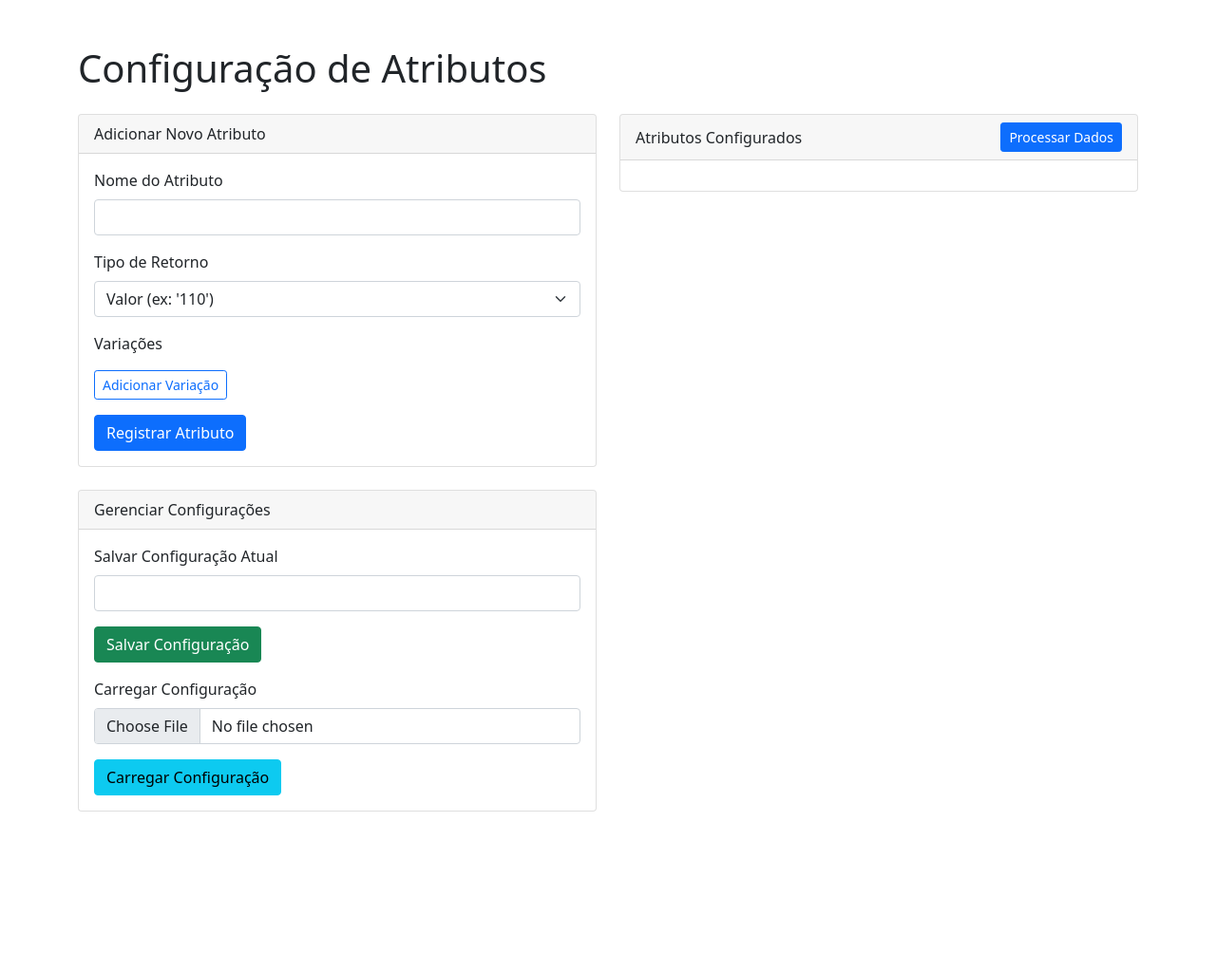
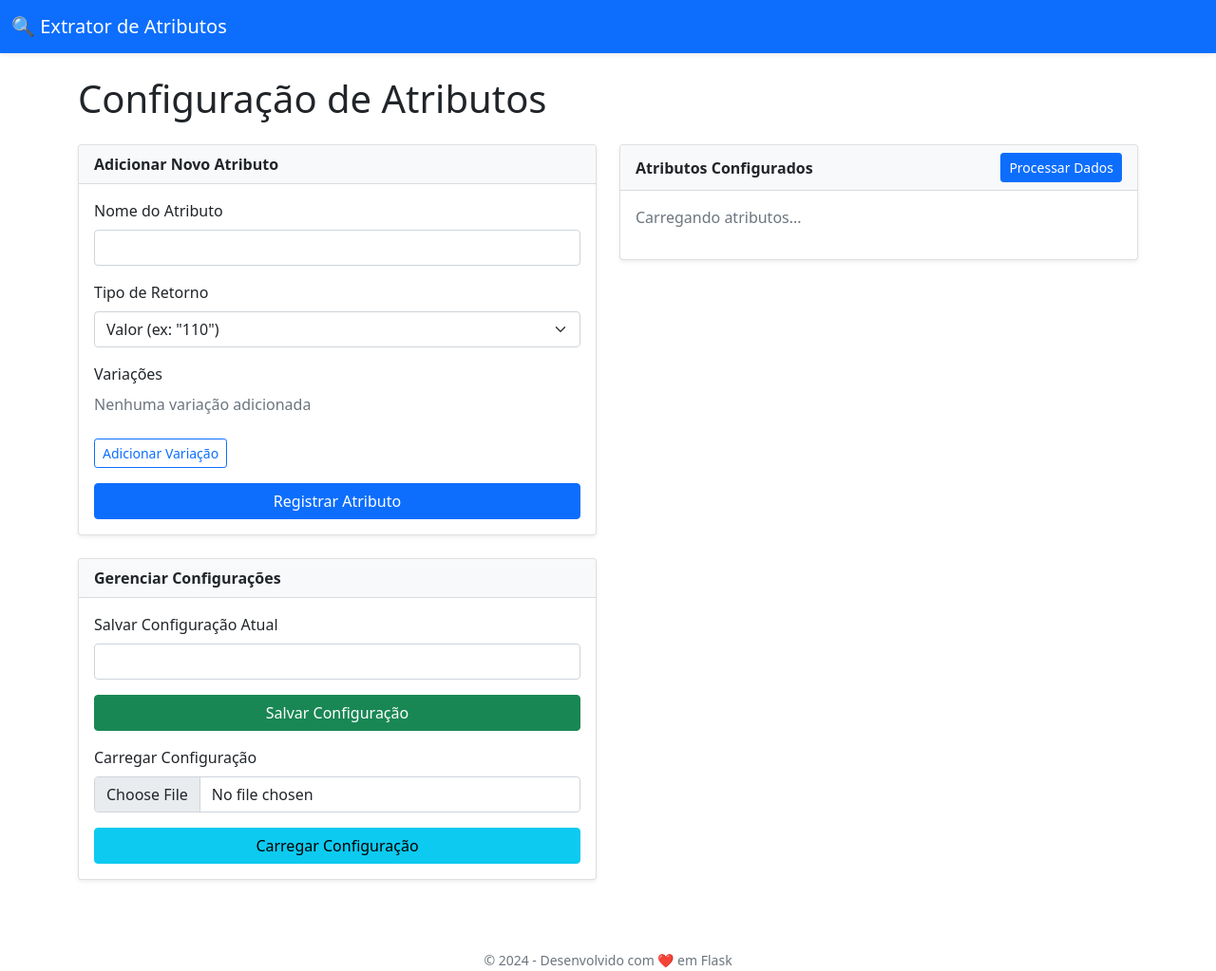
Before and after one commit to Douglasprojetospro/extrator-atributos-web, a Python web app: template templates/configuracao.html in a window 1280 px wide. Shown: the whole page at 95% size. Before the commit the page ends 855 px from the top, so only its background shows below. Run offline with Jinja, Linux system fonts and the light colour scheme; the template is opened without the code that fills it, so the values that code supplies are empty.

Commit message:
Update configuracao.html

```diff
--- a/templates/configuracao.html
+++ b/templates/configuracao.html
@@ -1,33 +1,51 @@
-<!DOCTYPE html>
-<html lang="pt-BR">
-<head>
-    <meta charset="UTF-8">
-    <meta name="viewport" content="width=device-width, initial-scale=1.0">
-    <title>Configuração de Atributos</title>
-    <link href="https://cdn.jsdelivr.net/npm/bootstrap@5.1.3/dist/css/bootstrap.min.css" rel="stylesheet">
+{% extends "base.html" %}
+
+{% block title %}Configuração de Atributos{% endblock %}
+
+{% block styles %}
+{{ super() }}
 <style>
-        .variation-item { border: 1px solid #ddd; padding: 10px; margin-bottom: 10px; border-radius: 5px; }
-        .patterns-list { margin-top: 5px; }
-        .pattern-tag { display: inline-block; background: #e9ecef; padding: 2px 5px; margin: 2px; border-radius: 3px; }
+    .variation-item {
+        border: 1px solid #ddd;
+        padding: 10px;
+        margin-bottom: 10px;
+        border-radius: 5px;
+    }
+
+    .patterns-list {
+        margin-top: 5px;
+    }
+
+    .pattern-tag {
+        display: inline-block;
+        background: #e9ecef;
+        padding: 2px 6px;
+        margin: 2px;
+        border-radius: 3px;
+        font-size: 0.875rem;
+    }
 </style>
-</head>
-<body>
-    <div class="container mt-5">
+{% endblock %}
+
+{% block content %}
 <h1 class="mb-4">Configuração de Atributos</h1>
 
 {% with messages = get_flashed_messages(with_categories=true) %}
     {% if messages %}
         {% for category, message in messages %}
-                    <div class="alert alert-{{ category }}">{{ message }}</div>
+            <div class="alert alert-{{ category }} alert-dismissible fade show" role="alert">
+                {{ message }}
+                <button type="button" class="btn-close" data-bs-dismiss="alert" aria-label="Close"></button>
+            </div>
         {% endfor %}
     {% endif %}
 {% endwith %}
 
 <div class="row">
     <div class="col-md-6">
-                <div class="card mb-4">
-                    <div class="card-header">
-                        Adicionar Novo Atributo
+        <div class="card mb-4 shadow-sm">
+            <div class="card-header bg-light">
+                <strong>Adicionar Novo Atributo</strong>
             </div>
             <div class="card-body">
                 <form id="form-atributo">
@@ -39,30 +57,28 @@
                     <div class="mb-3">
                         <label for="tipo-retorno" class="form-label">Tipo de Retorno</label>
                         <select class="form-select" id="tipo-retorno" required>
-                                    <option value="valor">Valor (ex: '110')</option>
-                                    <option value="texto">Texto Padrão (ex: '110V')</option>
-                                    <option value="completo">Descrição Completa (ex: 'Voltagem: 110V')</option>
+                            <option value="valor">Valor (ex: "110")</option>
+                            <option value="texto">Texto Padrão (ex: "110V")</option>
+                            <option value="completo">Descrição Completa (ex: "Voltagem: 110V")</option>
                         </select>
                     </div>
 
                     <div class="mb-3">
                         <label class="form-label">Variações</label>
                         <div id="variacoes-container">
-                                    <!-- Variações serão adicionadas aqui -->
+                            <p class="text-muted">Nenhuma variação adicionada</p>
                         </div>
-                                <button type="button" class="btn btn-sm btn-outline-primary mt-2" id="btn-add-variacao">
-                                    Adicionar Variação
-                                </button>
+                        <button type="button" class="btn btn-sm btn-outline-primary mt-2" id="btn-add-variacao">Adicionar Variação</button>
                     </div>
 
-                            <button type="submit" class="btn btn-primary">Registrar Atributo</button>
+                    <button type="submit" class="btn btn-primary w-100">Registrar Atributo</button>
                 </form>
             </div>
         </div>
 
-                <div class="card mb-4">
-                    <div class="card-header">
-                        Gerenciar Configurações
+        <div class="card mb-4 shadow-sm">
+            <div class="card-header bg-light">
+                <strong>Gerenciar Configurações</strong>
             </div>
             <div class="card-body">
                 <form action="/salvar-configuracao" method="POST" class="mb-3">
@@ -70,7 +86,7 @@
                         <label for="nome-config" class="form-label">Salvar Configuração Atual</label>
                         <input type="text" class="form-control" id="nome-config" name="nome_config" required>
                     </div>
-                            <button type="submit" class="btn btn-success">Salvar Configuração</button>
+                    <button type="submit" class="btn btn-success w-100">Salvar Configuração</button>
                 </form>
 
                 <form action="/carregar-configuracao" method="POST" enctype="multipart/form-data">
@@ -78,22 +94,21 @@
                         <label for="config-file" class="form-label">Carregar Configuração</label>
                         <input class="form-control" type="file" id="config-file" name="config_file" accept=".json" required>
                     </div>
-                            <button type="submit" class="btn btn-info">Carregar Configuração</button>
+                    <button type="submit" class="btn btn-info w-100">Carregar Configuração</button>
                 </form>
             </div>
         </div>
     </div>
 
     <div class="col-md-6">
-                <div class="card">
-                    <div class="card-header d-flex justify-content-between align-items-center">
-                        <span>Atributos Configurados</span>
+        <div class="card shadow-sm">
+            <div class="card-header d-flex justify-content-between align-items-center bg-light">
+                <span><strong>Atributos Configurados</strong></span>
                 <button class="btn btn-sm btn-primary" id="btn-processar">Processar Dados</button>
             </div>
             <div class="card-body">
                 <div id="atributos-lista">
-                            <!-- Atributos serão carregados aqui -->
-                        </div>
+                    <p class="text-muted">Carregando atributos...</p>
                 </div>
             </div>
         </div>
@@ -101,12 +116,12 @@
 </div>
 
 <!-- Modal para adicionar variação -->
-    <div class="modal fade" id="variacaoModal" tabindex="-1" aria-hidden="true">
+<div class="modal fade" id="variacaoModal" tabindex="-1" aria-labelledby="variacaoModalLabel" aria-hidden="true">
     <div class="modal-dialog">
-            <div class="modal-content">
+        <div class="modal-content shadow">
             <div class="modal-header">
-                    <h5 class="modal-title">Adicionar Variação</h5>
-                    <button type="button" class="btn-close" data-bs-dismiss="modal" aria-label="Close"></button>
+                <h5 class="modal-title" id="variacaoModalLabel">Adicionar Variação</h5>
+                <button type="button" class="btn-close" data-bs-dismiss="modal" aria-label="Fechar"></button>
             </div>
             <div class="modal-body">
                 <div class="mb-3">
@@ -115,7 +130,7 @@
                 </div>
                 <div class="mb-3">
                     <label for="padroes-variacao" class="form-label">Padrões (separados por vírgula)</label>
-                        <input type="text" class="form-control" id="padroes-variacao" placeholder="ex: 110v, 110V, 127">
+                    <input type="text" class="form-control" id="padroes-variacao" placeholder="ex: 110v, 127v, bivolt">
                 </div>
             </div>
             <div class="modal-footer">
@@ -125,184 +140,139 @@
         </div>
     </div>
 </div>
+{% endblock %}
 
-    <script src="https://cdn.jsdelivr.net/npm/bootstrap@5.1.3/dist/js/bootstrap.bundle.min.js"></script>
+{% block scripts %}
+{{ super() }}
 <script src="https://code.jquery.com/jquery-3.6.0.min.js"></script>
 <script>
-        $(document).ready(function() {
+    $(function () {
         let variacoes = [];
-            const variacaoModal = new bootstrap.Modal(document.getElementById('variacaoModal'));
+        const modal = new bootstrap.Modal(document.getElementById('variacaoModal'));
 
-            // Carregar atributos existentes
         carregarAtributos();
 
-            // Abrir modal para adicionar variação
-            $('#btn-add-variacao').click(function() {
+        $('#btn-add-variacao').click(() => {
             $('#descricao-variacao, #padroes-variacao').val('');
-                variacaoModal.show();
+            modal.show();
         });
 
-            // Confirmar adição de variação
-            $('#btn-confirm-variacao').click(function() {
+        $('#btn-confirm-variacao').click(() => {
             const descricao = $('#descricao-variacao').val().trim();
             const padroes = $('#padroes-variacao').val().split(',').map(p => p.trim()).filter(p => p);
-
             if (!descricao || padroes.length === 0) {
-                    alert('Preencha a descrição e pelo menos um padrão');
+                alert('Preencha a descrição e ao menos um padrão.');
                 return;
             }
-
-                variacoes.push({
-                    descricao: descricao,
-                    padroes: padroes
+            variacoes.push({ descricao, padroes });
+            renderVariacoes();
+            modal.hide();
         });
 
+        $('#form-atributo').submit(function (e) {
+            e.preventDefault();
+            const nome = $('#nome-atributo').val().trim();
+            const tipo = $('#tipo-retorno').val();
+            if (variacoes.length === 0) {
+                alert('Adicione pelo menos uma variação.');
+                return;
+            }
+            $.ajax({
+                url: '/configuracao',
+                method: 'POST',
+                contentType: 'application/json',
+                data: JSON.stringify({ nome, tipo_retorno: tipo, variacoes }),
+                success: function (res) {
+                    alert(res.message);
+                    $('#nome-atributo').val('');
+                    variacoes = [];
                     renderVariacoes();
-                variacaoModal.hide();
+                    carregarAtributos();
+                },
+                error: function (xhr) {
+                    alert('Erro: ' + (xhr.responseJSON?.message || 'Desconhecido'));
+                }
+            });
         });
 
-            // Renderizar variações
         function renderVariacoes() {
             const container = $('#variacoes-container');
             container.empty();
-
             if (variacoes.length === 0) {
                 container.append('<p class="text-muted">Nenhuma variação adicionada</p>');
                 return;
             }
-
-                variacoes.forEach((variacao, index) => {
-                    const variationItem = $(`
-                        <div class="variation-item" data-index="${index}">
+            variacoes.forEach((v, i) => {
+                const item = $(`
+                    <div class="variation-item">
                         <div class="d-flex justify-content-between">
-                                <strong>${variacao.descricao}</strong>
-                                <button type="button" class="btn-close btn-remove-variation" data-index="${index}"></button>
+                            <strong>${v.descricao}</strong>
+                            <button type="button" class="btn-close btn-remove-variation" data-index="${i}"></button>
                         </div>
-                            <div class="patterns-list">
-                                ${variacao.padroes.map(p => `<span class="pattern-tag">${p}</span>`).join('')}
-                            </div>
+                        <div class="patterns-list">${v.padroes.map(p => `<span class="pattern-tag">${p}</span>`).join('')}</div>
                     </div>
                 `);
-
-                    container.append(variationItem);
+                container.append(item);
             });
 
-                // Adicionar evento para remover variação
-                $('.btn-remove-variation').click(function() {
-                    const index = $(this).data('index');
-                    variacoes.splice(index, 1);
+            $('.btn-remove-variation').click(function () {
+                const idx = $(this).data('index');
+                variacoes.splice(idx, 1);
                 renderVariacoes();
             });
         }
 
-            // Enviar atributo para o servidor
-            $('#form-atributo').submit(function(e) {
-                e.preventDefault();
-
-                const nome = $('#nome-atributo').val().trim();
-                const tipoRetorno = $('#tipo-retorno').val();
-
-                if (variacoes.length === 0) {
-                    alert('Adicione pelo menos uma variação');
+        function carregarAtributos() {
+            $.get('/api/atributos', function (data) {
+                const container = $('#atributos-lista');
+                container.empty();
+                if (!Object.keys(data).length) {
+                    container.append('<p class="text-muted">Nenhum atributo configurado.</p>');
                     return;
                 }
-
-                $.ajax({
-                    url: '/configuracao',
-                    method: 'POST',
-                    contentType: 'application/json',
-                    data: JSON.stringify({
-                        nome: nome,
-                        tipo_retorno: tipoRetorno,
-                        variacoes: variacoes
-                    }),
-                    success: function(response) {
-                        if (response.success) {
-                            alert('Atributo adicionado com sucesso!');
-                            $('#nome-atributo').val('');
-                            variacoes = [];
-                            renderVariacoes();
-                            carregarAtributos();
-                        } else {
-                            alert('Erro: ' + response.message);
-                        }
-                    },
-                    error: function(xhr) {
-                        alert('Erro ao adicionar atributo: ' + xhr.responseJSON?.message || 'Erro desconhecido');
-                    }
-                });
-            });
-
-            // Carregar atributos do servidor
-            function carregarAtributos() {
-                $.get('/api/atributos', function(data) {
-                    const container = $('#atributos-lista');
-                    container.empty();
-
-                    if (Object.keys(data).length === 0) {
-                        container.append('<p class="text-muted">Nenhum atributo configurado</p>');
-                        return;
-                    }
-
-                    for (const [nome, config] of Object.entries(data)) {
-                        const atributoItem = $(`
+                for (const [nome, conf] of Object.entries(data)) {
+                    const item = $(`
                         <div class="card mb-2">
-                                <div class="card-body">
-                                    <div class="d-flex justify-content-between">
+                            <div class="card-body d-flex justify-content-between">
                                 <div>
                                     <h5 class="card-title">${nome}</h5>
                                     <p class="card-text">
-                                                <small>Tipo de retorno: ${config.tipo_retorno}</small><br>
-                                                <small>Variações: ${config.variacoes.length}</small>
+                                        <small>Tipo: ${conf.tipo_retorno}</small><br>
+                                        <small>Variações: ${conf.variacoes.length}</small>
                                     </p>
                                 </div>
                                 <button class="btn btn-sm btn-danger btn-remove-atributo" data-nome="${nome}">Remover</button>
                             </div>
                         </div>
-                            </div>
                     `);
-
-                        container.append(atributoItem);
+                    container.append(item);
                 }
 
-                    // Adicionar evento para remover atributo
-                    $('.btn-remove-atributo').click(function() {
+                $('.btn-remove-atributo').click(function () {
                     const nome = $(this).data('nome');
-                        if (confirm(`Tem certeza que deseja remover o atributo "${nome}"?`)) {
+                    if (confirm(`Remover atributo "${nome}"?`)) {
                         $.ajax({
                             url: '/api/atributos?nome=' + encodeURIComponent(nome),
                             method: 'DELETE',
-                                success: function(response) {
-                                    if (response.success) {
-                                        carregarAtributos();
-                                    } else {
-                                        alert('Erro ao remover atributo');
-                                    }
-                                }
+                            success: () => carregarAtributos(),
+                            error: () => alert('Erro ao remover atributo.')
                         });
                     }
                 });
             });
         }
 
-            // Processar dados
-            $('#btn-processar').click(function() {
-                $.post('/processar', function(response) {
-                    if (response.success) {
+        $('#btn-processar').click(() => {
+            $.post('/processar', function (res) {
+                if (res.success) {
                     window.location.href = '/resultados';
                 } else {
-                        alert('Erro ao processar: ' + response.error);
+                    alert('Erro: ' + res.error);
                 }
-                }).fail(function(xhr) {
-                    alert('Erro ao processar: ' + xhr.responseJSON?.error || 'Erro desconhecido');
+            }).fail((xhr) => {
+                alert('Erro: ' + (xhr.responseJSON?.error || 'desconhecido'));
             });
-            });
-
-            // Carregar lista de configurações salvas
-            $.get('/listar-configuracoes', function(configs) {
-                // Implementar se necessário
         });
     });
 </script>
-</body>
-</html>
+{% endblock %}
```
Lines whose indentation alone changed are shown as unchanged.
